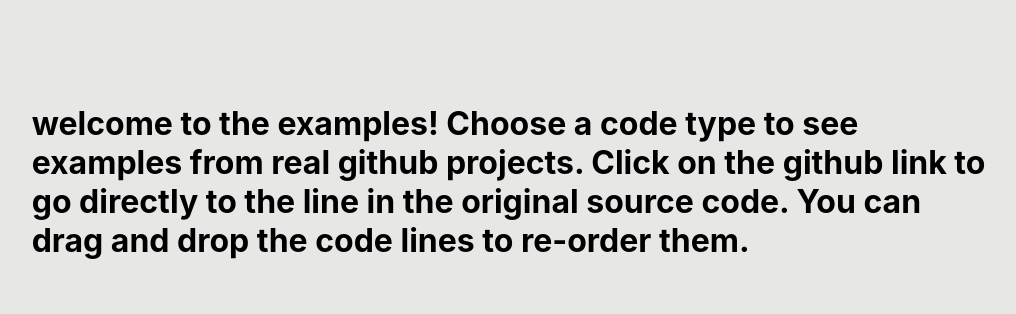
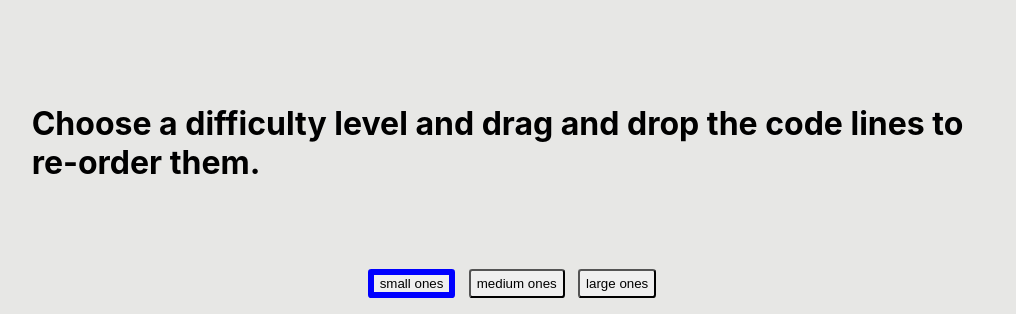
Before and after one commit to lpmi-13/parsons-problems, a React app: page / in a window 1280 px wide. Shown: the top 314 px of the page, without its empty margins (128-1144 px from the left). Built offline with nearby package versions, Linux system fonts and the light colour scheme.

Commit message:
add different levels and simplify instructions

```diff
--- a/src/components/Play.js
+++ b/src/components/Play.js
@@ -41,7 +41,9 @@ const TYPE = 'functions';
 
 const Play = () => {
 
-  const snippets = data[TYPE];
+  const [difficulty, setDifficulty] = useState('small');
+
+  const snippets = data[TYPE][difficulty];
 
   const snippetLength = snippets.length;
 
@@ -57,17 +59,23 @@ const Play = () => {
       },
     } = JSON.parse(functionFromList);
     setCodeOrder(shuffle(lines));
-  }, [functionFromList])
+  }, [functionFromList, difficulty])
 
   useEffect(() => {
     setIsUpdating(false);
     setFunctionFromList(snippets[listIndex])
-  }, [listIndex, snippets])
+  }, [listIndex, snippets, difficulty])
 
   // move back one, unless we're at the beginning, then go to the last item
   const indexToMoveBackTo = () => listIndex <= 0 ? snippetLength - 1 : listIndex - 1;
   // move forward one, unless we're at the end, then go to the first item
   const indexToMoveForwardTo = () => listIndex >= snippetLength - 1 ? 0 : listIndex + 1;
+
+  const handleUpdateDifficulty = (level) => {
+    setDifficulty(level);
+    setListIndex(0);
+    setFunctionFromList(snippets[listIndex]);
+  }
 
   // move back and forward in the code snippets
   const handleArrowClick = (indexFunction) => {
@@ -91,13 +99,21 @@ const Play = () => {
 
   return (
     <Fragment>
-        <p className="welcome-text">
-                welcome to the examples! Choose a code type to see examples from real github projects.
-                Click on the github link to go directly to the line in the original source code.
-
-                You can drag and drop the code lines to re-order them.
-              </p>
-        <div className="info-wrapper">
+      <p className="welcome-text">
+        Choose a difficulty level and drag and drop the code lines to re-order them.
+      </p>
+      <div className="info-wrapper">
+        <div className="buttonRow">
+          <button className={`updateDifficulty ${difficulty === 'small' ? 'active' : null}`} onClick={() => handleUpdateDifficulty('small')} >
+            small ones
+          </button>
+          <button className={`updateDifficulty ${difficulty === 'medium' ? 'active' : null}`} onClick={() => handleUpdateDifficulty('medium')} >
+            medium ones
+          </button>
+          <button className={`updateDifficulty ${difficulty === 'large' ? 'active' : null}`} onClick={() => handleUpdateDifficulty('large')} >
+            large ones
+          </button>
+        </div>
         <div className="item-number">
           {TYPE}: {listIndex + 1}/{snippetLength}
         </div>
--- a/src/styles/play.scss
+++ b/src/styles/play.scss
@@ -1,6 +1,22 @@
 @import './global.scss';
 @import './variables.scss';
 @import './mixins';
+
+.buttonRow {
+    display: flex;
+    flex-direction: row;
+    justify-content: space-around;
+    padding: 1em;
+
+    button {
+        margin: 0.5em;
+        border-radius: 0.25em;
+    }
+
+    .active {
+        border: 0.5em solid blue;
+    }
+}
 
 .code-content {
     font-size: 1.5rem;
@@ -88,11 +104,10 @@
         margin: 0.25em;
     }
 
-    .right-arrow::after {
+    .right-arrow::before {
         content: "next";
         margin: 0.25em;
     }
-
 
     .right-arrow {
         text-align: right;
```
Also changed, not shown: src/data/function-results.json (+1 -1 lines).
